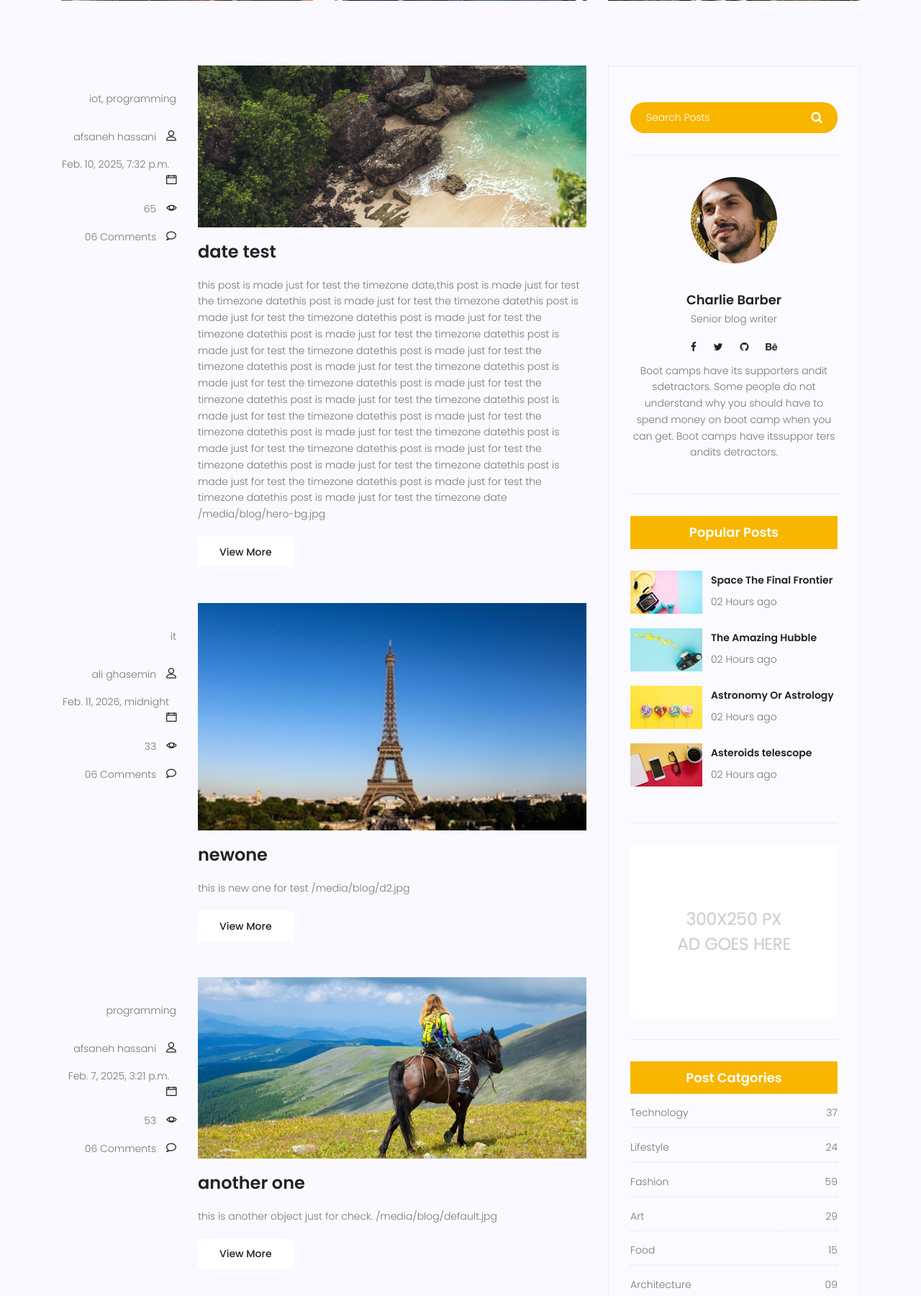
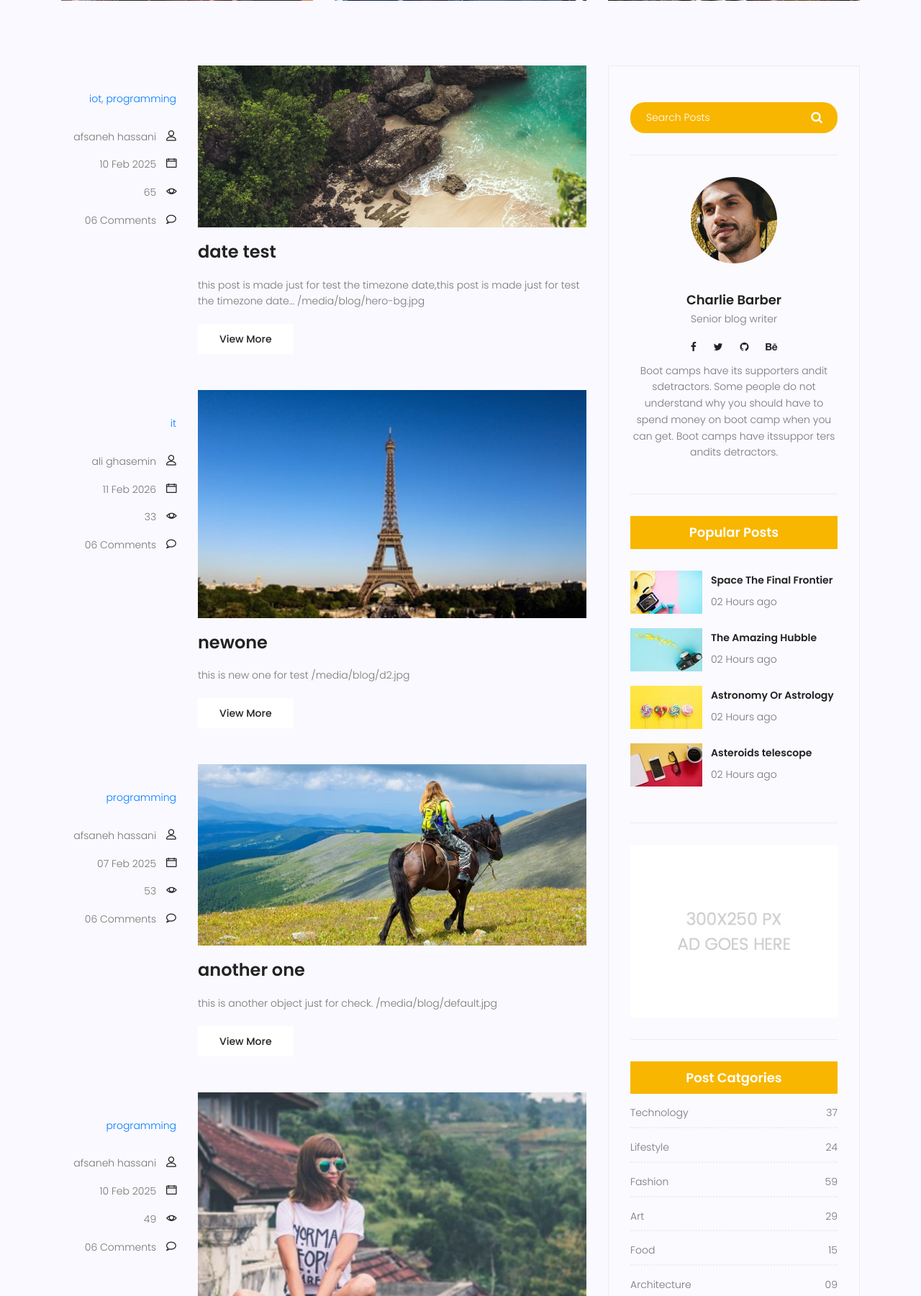
Before and after one commit to Afsaneh-hassani/mywebsite, a Django app: template templates/blog/blog-home.html in a window 1280 px wide. Shown: the part 991-2792 px from the top of the page at 72% size. Run offline with Django 5.2, Linux system fonts and the light colour scheme; the template is opened without the code that fills it: values that come from a table or form of the project are taken from there, others are empty; data comes from the database, SQL or seed files in the repository; both versions use the stored data as it was after the commit; some libraries are stand-ins or nearby versions.

Commit message:
truncate
truncate of long content in blog-home

```diff
--- a/templates/blog/blog-home.html
+++ b/templates/blog/blog-home.html
@@ -86,7 +86,12 @@
             <div class="col-lg-3 col-md-3 meta-details">
               <ul class="tags">
 
-                {{ post.category.all|join:", " }}
+
+                {%for cat in post.category.all%}
+                <a href='#'>{{cat.name}}</a>{%if not forloop.last %},{% endif %}
+                {%endfor%}
+
+
 
               </ul>
               <div class="user-details row">
@@ -94,7 +99,7 @@
                   <a href="#">{{post.author.get_full_name}}</a> <span class="lnr lnr-user"></span>
                 </p>
                 <p class="date col-lg-12 col-md-12 col-6">
-                  <a href="#">{{post.published_date}}</a> <span class="lnr lnr-calendar-full"></span>
+                  <a href="#">{{post.published_date|date:'d M Y'}}</a> <span class="lnr lnr-calendar-full"></span>
                 </p>
                 <p class="view col-lg-12 col-md-12 col-6">
                   <a href="#">{{post.counted_view}}</a> <span class="lnr lnr-eye"></span>
@@ -109,7 +114,7 @@
                 <img class="img-fluid" src="{{post.image.url}}" alt="" />
               </div>
               <a class="posts-title" href={% url 'blog:single' pid=post.id %}><h3>{{post.title}}</h3></a>
-              <p class="excert">{{post.content}}
+              <p class="excert">{{post.content|truncatechars:100}}
                 {{post.image.url}}
               </p>
               <a href={% url 'blog:single' pid=post.id %} class="primary-btn">View More</a>
--- a/templates/blog/blog-single.html
+++ b/templates/blog/blog-single.html
@@ -50,7 +50,7 @@
                   <a href="#">Mark wiens</a> <span class="lnr lnr-user"></span>
                 </p>
                 <p class="date col-lg-12 col-md-12 col-6">
-                  <a href="#">{{post.published_date}}</a> <span class="lnr lnr-calendar-full"></span>
+                  <a href="#">{{post.published_date|date:'d M Y'}}</a> <span class="lnr lnr-calendar-full"></span>
                 </p>
                 <p class="view col-lg-12 col-md-12 col-6">
                   <a href="#">{{post.counted_view}}</a> <span class="lnr lnr-eye"></span>
```
Also changed, not shown: db.sqlite3.
